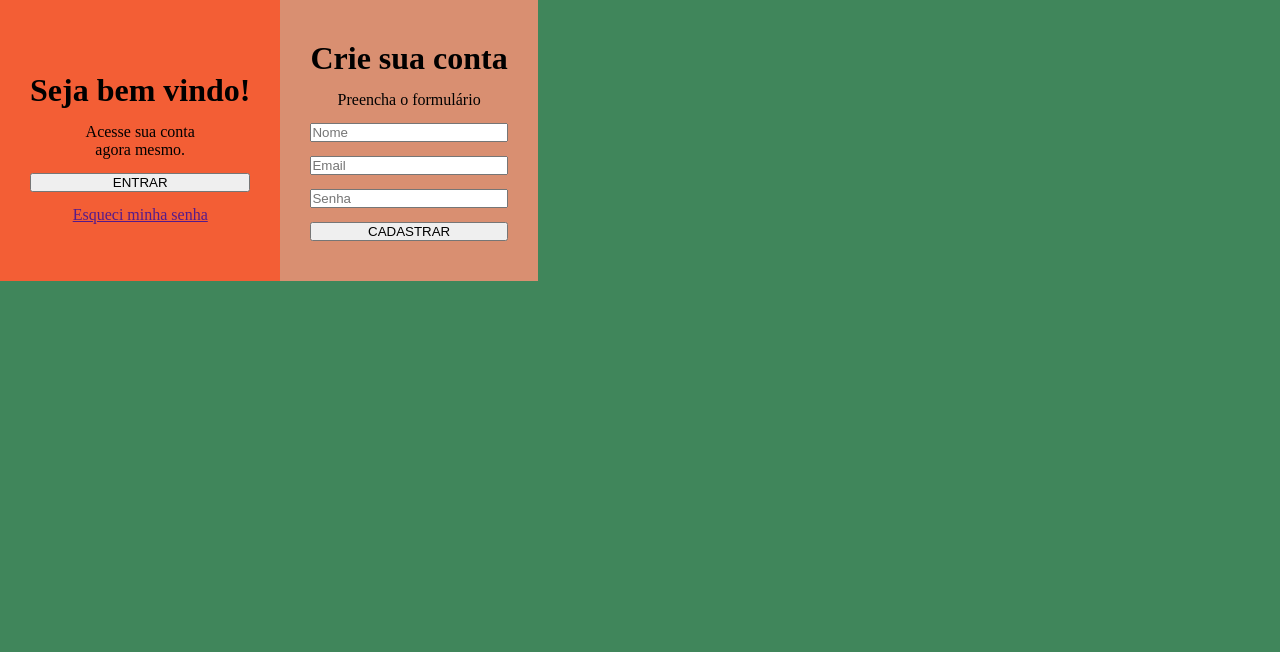
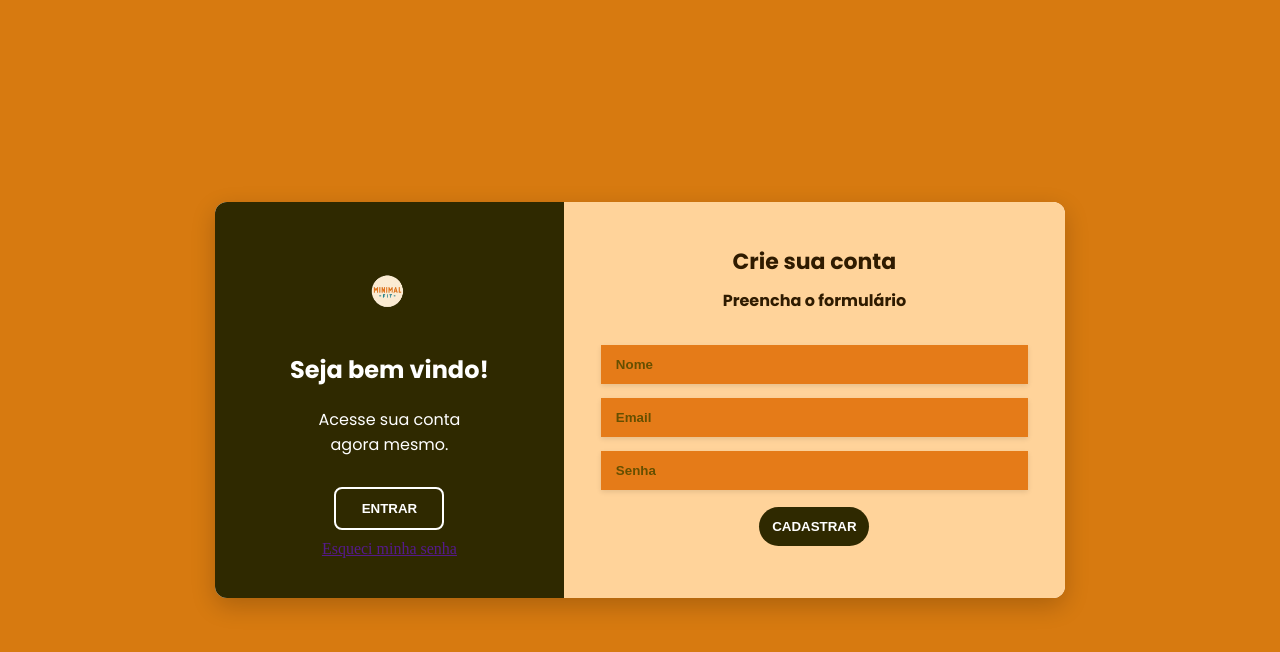
Before and after one commit to NathanMenddes/site-minimal, a plain HTML site: page index.html in a window 1280 px wide. Drawn offline with Linux system fonts and the light colour scheme.

Commit message:
adaptação do imc.css para index e updates gerais

```diff
--- a/index.html
+++ b/index.html
@@ -4,12 +4,13 @@
     <meta charset="UTF-8">
     <meta name="viewport" content="width=device-width, initial-scale=1.0">
     <link rel="stylesheet" href="src/css/main.css">
+    <link href="https://fonts.googleapis.com/css2?family=Poppins:wght@400;700&display=swap" rel="stylesheet">
     <title>Minimal Fit</title>
 </head>
 <body>
     <div class="container">
         <div class="left">
-            <img class="logo" src="mg/aca0baf3-d1e8-4c42-b785-9a059d1f90a8-removebg-preview.png" alt="">
+            <img class="logo" src="img/aca0baf3-d1e8-4c42-b785-9a059d1f90a8-removebg-preview.png" alt="">
             <h1>Seja bem vindo!</h1>
             <p>Acesse sua conta<br>agora mesmo.</p>
             <button>ENTRAR</button>
@@ -19,7 +20,7 @@
             <h1>Crie sua conta</h1>
             <p>Preencha o formulário</p>
             <input placeholder="Nome" type="text">
-            <input placeholder="Email" type="text">
+            <input class="middle" placeholder="Email" type="text">
             <input placeholder="Senha" type="text">
             <button>CADASTRAR</button>
         </div>
--- a/src/css/main.css
+++ b/src/css/main.css
@@ -1,34 +1,128 @@
-*{
-    padding:0 ;
-    margin: 0;
-    box-sizing: border-box;
+* {
+  box-sizing: border-box;
+  margin: 0;
+  padding: 0;
 }
-body {background-color: #40865b;
-display: flex;
-width: 100vh;
-justify-content: center;
-align-items: center;
+.logo{
+  width: 240px;
+  height: auto;
+  display: block;
+  margin: 0 auto;
+}
+body {
+  background-color: #d77a10;
+  height: 100vh;
+  display: flex;
+  justify-content: center;
+  align-items: center;
+}
 
+.container {
+  display: flex;
+  width: 850px;
+  border-radius: 12px;
+  overflow: hidden;
+  box-shadow: 0 8px 24px rgba(0, 0, 0, 0.2);
+  background-color: white;
+}
+
+.left, .right {
+    font-size: larger bold ;
+    text-align: center;
+  padding: 40px 30px;
+  display: flex;
+  flex-direction: column;
+  justify-content: center;
+}
+
+.left {
+  width: 45%;
+  background-color: #2f2900;
+  color: white;
+}
+
+.left img {
+  width: 50px;
+  margin-bottom: 20px;
+}
+
+.left h1 {
+  font-size: 24px;
+  margin-bottom: 20px;
+}
+
+.left button {
+  margin-top: 30px;
+  padding: 12px;
+  border: 2px solid white;
+  border-radius: 8px;
+  background-color: transparent;
+  color: white;
+  font-weight: bold;
+  cursor: pointer;
+  transition: all 0.3s ease;
+}
+
+.left button:hover {
+  background-color: white;
+  color: #2f2900;
+}
+
+.right {
+    text-align: center;
+  width: 65%;
+  background-color: #ffd39a;
+  color: #2f1b00;
+}
+
+.right h1 {
+    font-family: 'Poppins', sans-serif;
+    font-weight: bolder;
+  font-size: 22px;
+  margin-bottom: 10px;
+}
+
+.right p {font-family: 'poppins', sans-serif;
+  font-weight: bolder   ;
+  margin-bottom: 25px;
 }
 
 
 
-.container{display: flex;
-    text-align:center;
-    width: 850px;;
+input {
+  padding: 12px 15px;
+  margin: 7px;
+  border: none;
+  border: radius 20px;
+  background-color: #e57b18;
+  font-weight: bold;
+  color: #2f2900;
+  box-shadow: 0 2px 5px rgba(0,0,0,0.1);
 }
-.left { background-color: #f35e35;
-    text-align: center;
-display: flex;
-    flex-direction: column;
-    padding: 40px 30px;
-    justify-content: center;
-    gap: 14px;}
-.right{
-    background-color: #d98f71;
-    display: flex;
-    flex-direction: column;
-    padding: 40px 30px;
-    justify-content: center;
-    gap: 14px;
+
+ input::placeholder {
+  color: #654f00;
 }
+
+button {
+  width: 110px;
+  padding: 12px;
+  margin: 10px auto;
+  display: block;
+  background-color: #2f2900;
+  color: white;
+  border: none;
+  border-radius: 30px;
+  font-weight: bold;
+  cursor: pointer;
+  transition: background 0.3s ease;
+}
+
+ button:hover {
+  background-color: #1e1b00;
+}
+.input {
+    margin-top: 10px;
+    margin-bottom: 10px;
+}
+h1,p{font-family: 'poppins';}
```
